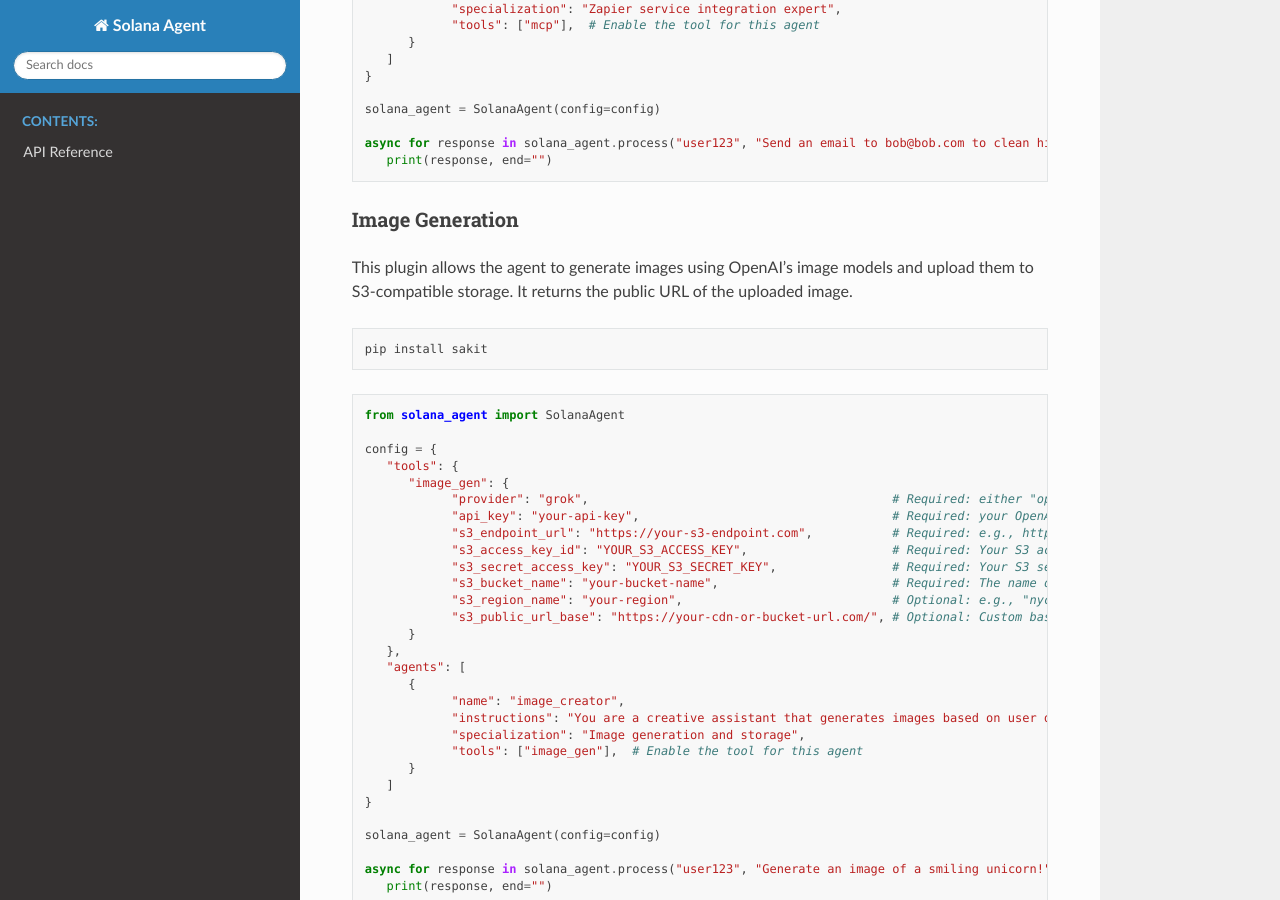
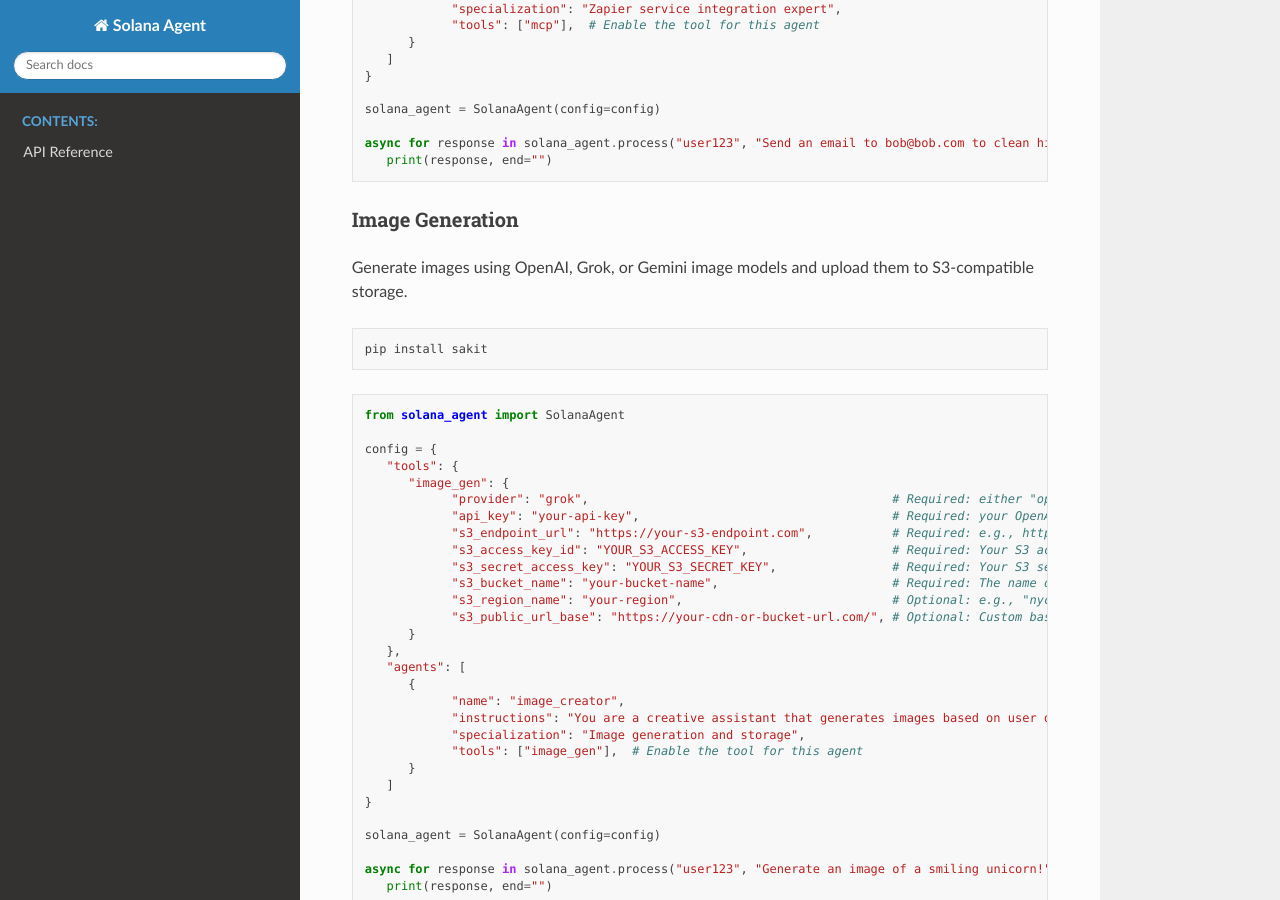
Before and after one commit to truemagic-coder/solana-agent, a Sphinx documentation site: the page built from docs/index.rst, in a window 1280 px wide and 900 px high, scrolled down 11302 px. Built offline with Sphinx 7.4.7 and the Read the Docs theme 3.1.0, drawn with Linux system fonts in a browser that asks for light colours.

```diff
--- a/docs/index.rst
+++ b/docs/index.rst
@@ -666,7 +666,7 @@ Other MCP servers may work but are not supported.
 Image Generation
 ~~~~~~~~~~~~~~~~~~~~~~~~~~~~~~~
 
-This plugin allows the agent to generate images using OpenAI's image models and upload them to S3-compatible storage. It returns the public URL of the uploaded image.
+Generate images using OpenAI, Grok, or Gemini image models and upload them to S3-compatible storage.
 
 .. code-block:: bash
 
```
Also changed, not shown: README.md (+1 -1 lines).
